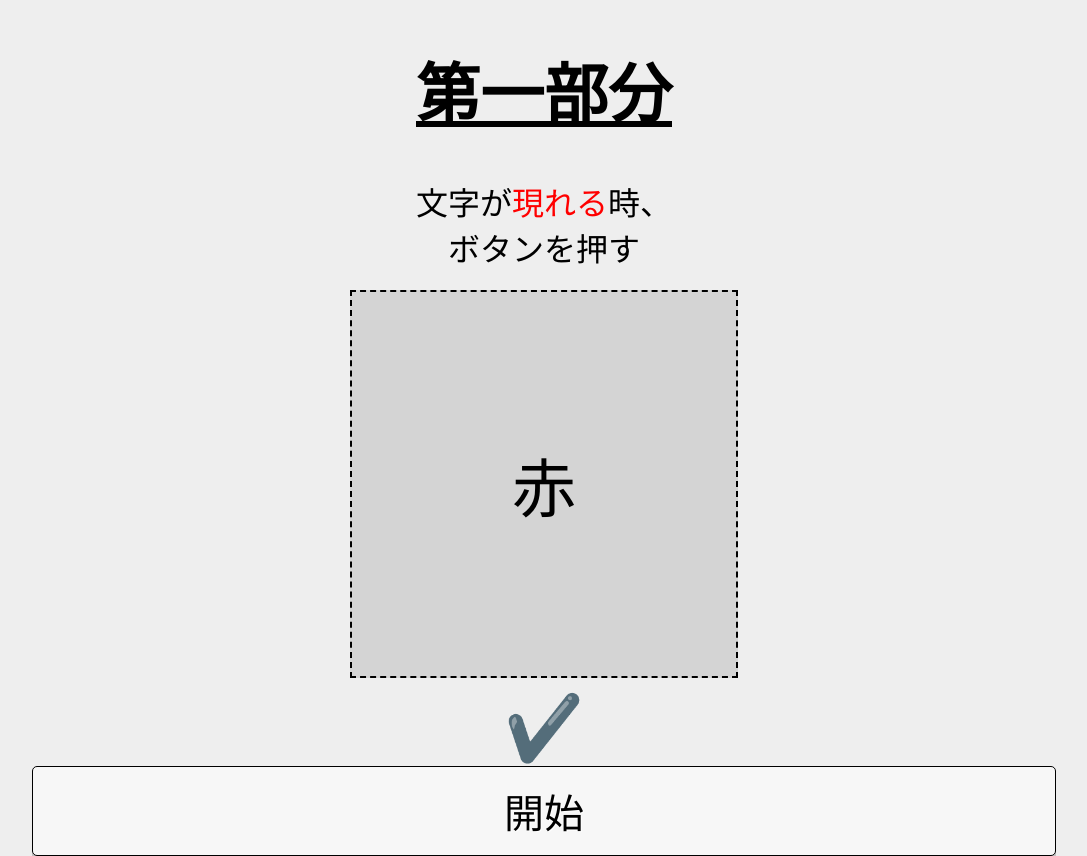
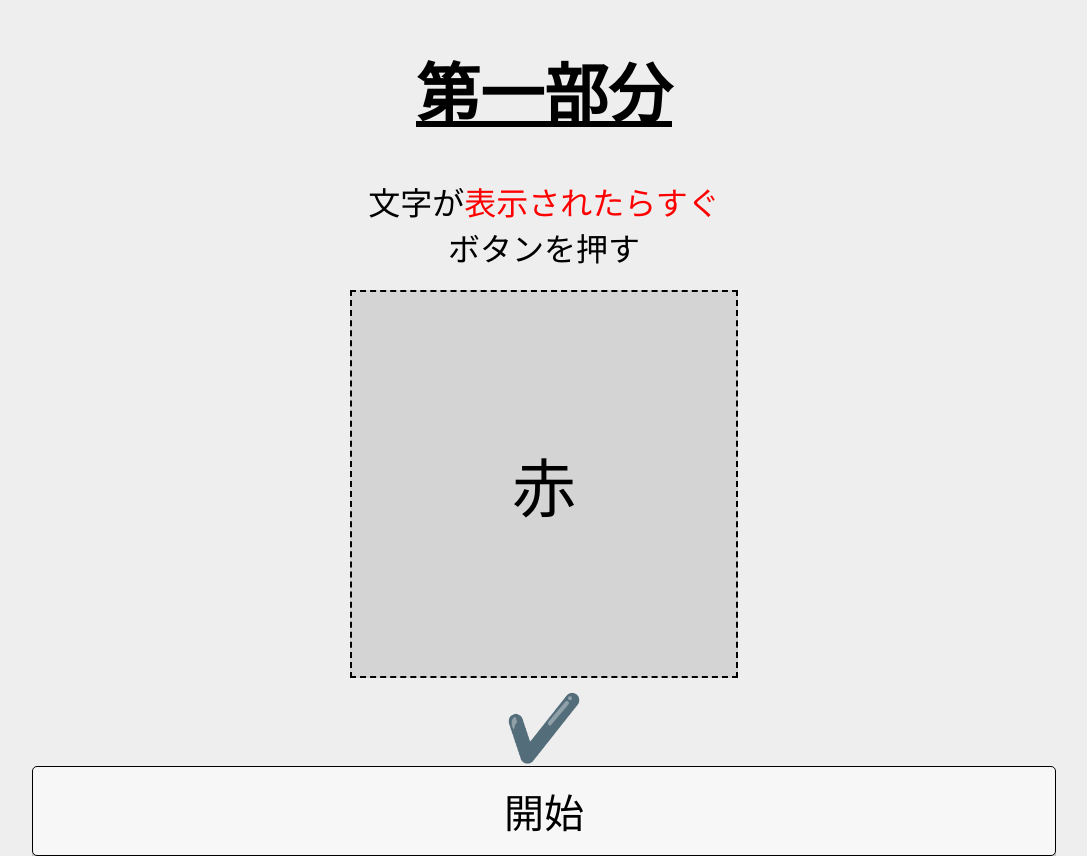
Before and after one commit to huxianyin/Stroop_CNSVS, a React (Create React App) app: page / in a window 1280 px wide. Shown: the whole page, without its empty margins (96-1183 px from the left). Built offline with nearby package versions, Linux system fonts and the light colour scheme.

Commit message:
revise part1 description

```diff
--- a/src/components/PartOne.js
+++ b/src/components/PartOne.js
@@ -88,8 +88,7 @@ function PartOne({colors,settings,onFinished,shuffle,UpdateResponseData}) {
             <h1>第一部分</h1>
             <div className="Description">
                 <span>文字が</span>
-                <span className="strong">現れる</span>
-                <span>時、<br></br></span>
+                <span className="strong">表示されたらすぐ<br></br></span>
               <span>ボタンを押す</span>
             </div>
             <div className='Example'>
```
